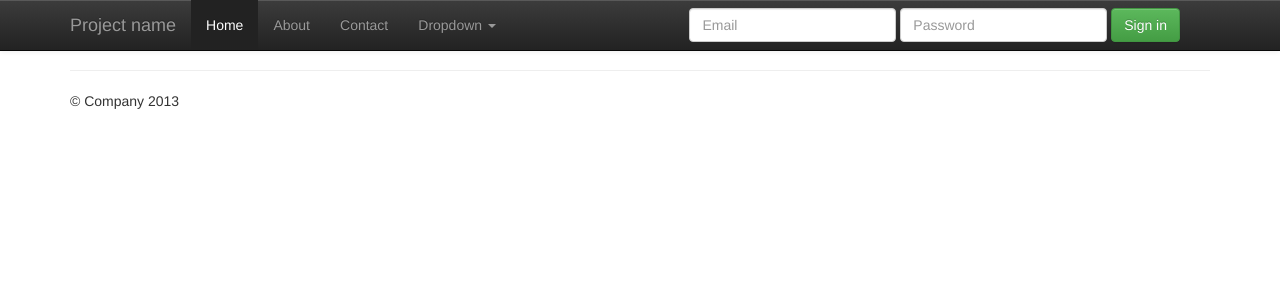
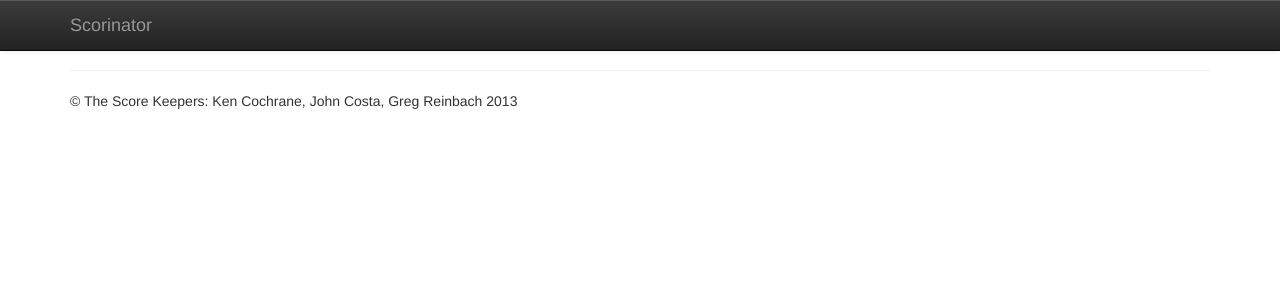
Before and after one commit to kencochrane/scorinator, a Django app: template scorinator/templates/base.html in a window 1280 px wide. Shown: the top 300 px of the page. Run offline with Django 3.2, Linux system fonts and the light colour scheme; the template is opened without the code that fills it, so the values that code supplies are empty; some libraries are stand-ins or nearby versions.

Commit message:
cleaned up base and menu slightly

```diff
--- a/scorinator/templates/base.html
+++ b/scorinator/templates/base.html
@@ -7,7 +7,7 @@
     <head>
         <meta charset="utf-8">
         <meta http-equiv="X-UA-Compatible" content="IE=edge,chrome=1">
-        <title>{% block title %}{% endblock title %}</title>
+        <title>{% block title %}{% endblock title %} Scorinator</title>
         <meta name="description" content="">
         <meta name="viewport" content="width=device-width">
 
@@ -45,35 +45,11 @@
             <span class="icon-bar"></span>
             <span class="icon-bar"></span>
           </button>
-          <a class="navbar-brand" href="#">Project name</a>
+          <a class="navbar-brand" href="{% url 'home' %}">Scorinator</a>
         </div>
         <div class="navbar-collapse collapse">
           <ul class="nav navbar-nav">
-            <li class="active"><a href="#">Home</a></li>
-            <li><a href="#about">About</a></li>
-            <li><a href="#contact">Contact</a></li>
-            <li class="dropdown">
-              <a href="#" class="dropdown-toggle" data-toggle="dropdown">Dropdown <b class="caret"></b></a>
-              <ul class="dropdown-menu">
-                <li><a href="#">Action</a></li>
-                <li><a href="#">Another action</a></li>
-                <li><a href="#">Something else here</a></li>
-                <li class="divider"></li>
-                <li class="dropdown-header">Nav header</li>
-                <li><a href="#">Separated link</a></li>
-                <li><a href="#">One more separated link</a></li>
-              </ul>
-            </li>
           </ul>
-          <form class="navbar-form navbar-right">
-            <div class="form-group">
-              <input type="text" placeholder="Email" class="form-control">
-            </div>
-            <div class="form-group">
-              <input type="password" placeholder="Password" class="form-control">
-            </div>
-            <button type="submit" class="btn btn-success">Sign in</button>
-          </form>
         </div><!--/.navbar-collapse -->
       </div>
     </div>
@@ -87,7 +63,7 @@
       <hr>
       {% block footer %}
       <footer>
-        <p>&copy; Company 2013</p>
+        <p>&copy; The Score Keepers: Ken Cochrane, John Costa, Greg Reinbach 2013</p>
       </footer>
       {% endblock footer %}
     </div>
```
